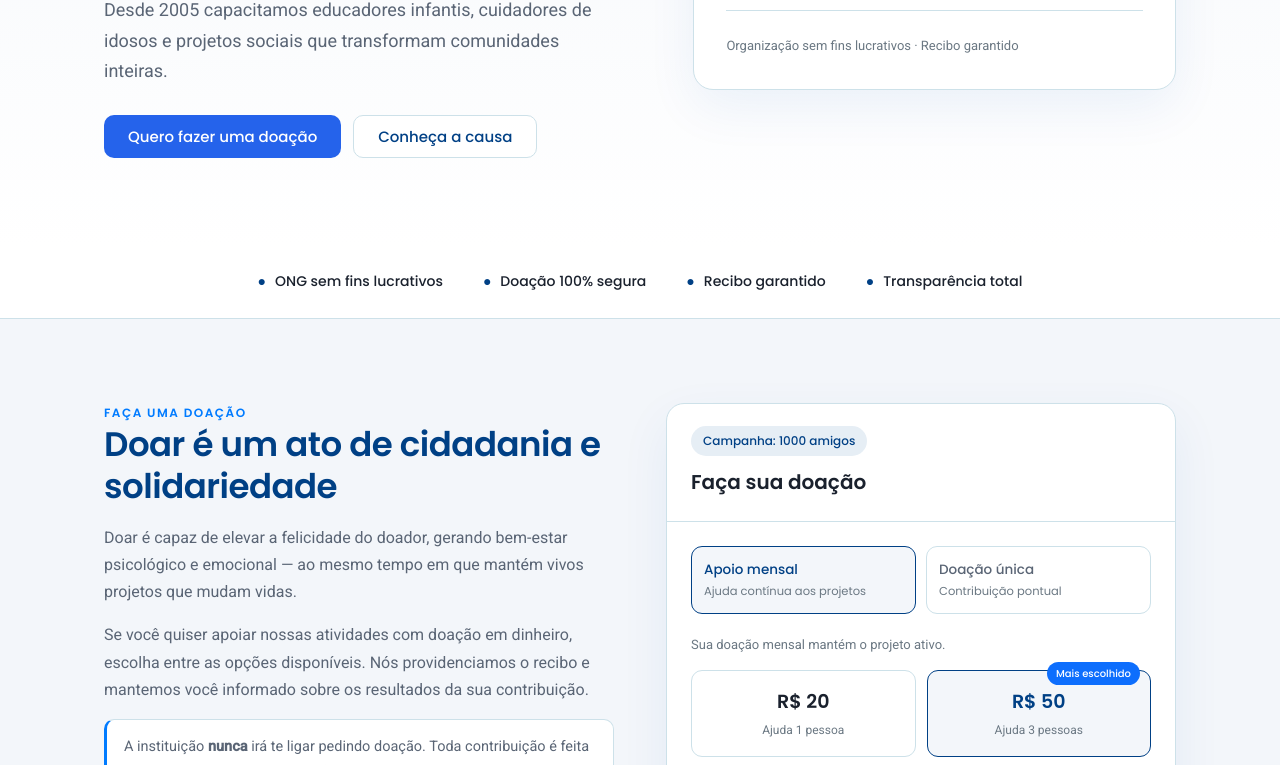
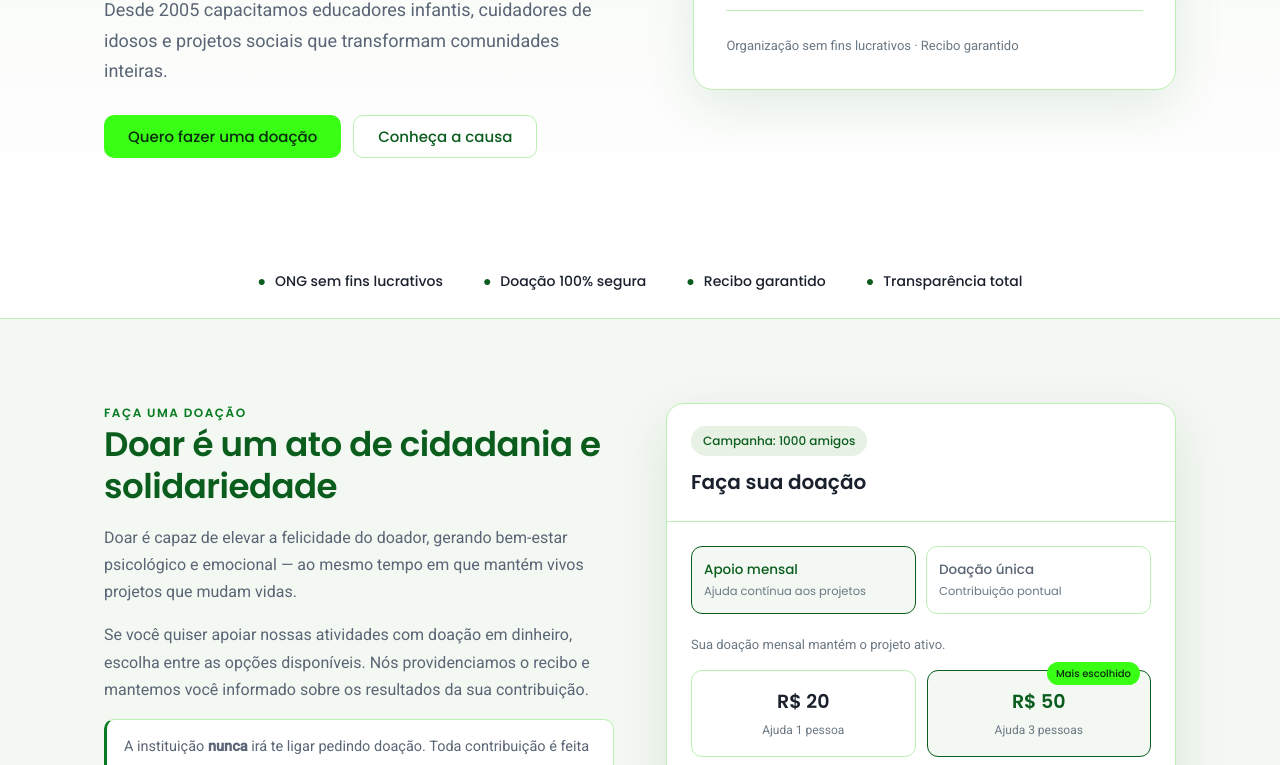
Before and after one commit to patrickcardosomoraes/ong-demo, a plain HTML site: page index.html in a window 1280 px wide. Shown: the part 455-1220 px from the top of the page. Drawn offline with Linux system fonts and the light colour scheme.

Commit message:
style: trocar azul principal por verde luminoso #39FF14
Atualiza tokens CSS em index.html (claro/escuro), CTAs e focus.
Sem merge/deploy nesta etapa.

```diff
--- a/index.html
+++ b/index.html
@@ -32,7 +32,7 @@
         meta.name = "theme-color";
         document.head.appendChild(meta);
       }
-      meta.content = effectiveTheme === "dark" ? "#120b16" : "#ffffff";
+      meta.content = effectiveTheme === "dark" ? "#090b0f" : "#ffffff";
     } catch (e) {}
   })();
 </script>
@@ -42,92 +42,92 @@
 <style>
   :root {
     color-scheme: light;
-    --plum:#004085;
-    --plum-2:#0056b3;
-    --mauve:#007bff;
+    --plum:#0b5d1e;
+    --plum-2:#084817;
+    --mauve:#087a22;
     --ink:#1a212d;
     --muted:#5a6575;
     --soft:#6b7883;
-    --lav:#f3f6fa;
-    --lav2:#e6eef5;
-    --line:#cde1e9;
-    --blue:#0d6efd;
+    --lav:#f3f8f2;
+    --lav2:#e7f2e5;
+    --line:#bcefb3;
+    --blue:#39ff14;
     --white:#fff;
     --header-bg: rgba(255, 255, 255, 0.9);
-    --focus: #007bff;
-    --shadow-color: rgba(0, 86, 179, 0.07);
-    --shadow-burger: rgba(0, 86, 179, 0.12);
-    --hover-soft: #cce5ff;
-    --bar-bg: #b8daff;
-    --quote-mark: #99c2ff;
+    --focus: #168a2d;
+    --shadow-color: rgba(11, 93, 30, 0.1);
+    --shadow-burger: rgba(11, 93, 30, 0.16);
+    --hover-soft: #d6ffce;
+    --bar-bg: #c5ffba;
+    --quote-mark: #8cff75;
   }
 
   @media (prefers-color-scheme: dark) {
     html:not(.light):not(.dark) {
       color-scheme: dark;
-      --plum:#66b0ff;
-      --plum-2:#80bdff;
-      --mauve:#99caff;
+      --plum:#39ff14;
+      --plum-2:#20d904;
+      --mauve:#8bff75;
       --ink:#e8f0f5;
-      --muted:#8aa4af;
-      --soft:#7a959f;
-      --lav:#0d161e;
-      --lav2:#14202b;
-      --line:#1e2d3d;
-      --blue:#5ba0eb;
+      --muted:#a7b2aa;
+      --soft:#89968c;
+      --lav:#0e1710;
+      --lav2:#142218;
+      --line:#274530;
+      --blue:#39ff14;
       --white:#090b0f;
       --header-bg: rgba(9, 11, 15, 0.9);
-      --focus: #99caff;
+      --focus: #39ff14;
       --shadow-color: rgba(0, 0, 0, 0.3);
       --shadow-burger: rgba(0, 0, 0, 0.4);
-      --hover-soft: #002752;
-      --bar-bg: #001a36;
-      --quote-mark: #003366;
+      --hover-soft: #173f1c;
+      --bar-bg: #1a4822;
+      --quote-mark: #2a6b2e;
     }
   }
 
   html.light {
     color-scheme: light;
-    --plum:#004085;
-    --plum-2:#0056b3;
-    --mauve:#007bff;
+    --plum:#0b5d1e;
+    --plum-2:#084817;
+    --mauve:#087a22;
     --ink:#1a212d;
     --muted:#5a6575;
     --soft:#6b7883;
-    --lav:#f3f6fa;
-    --lav2:#e6eef5;
-    --line:#cde1e9;
-    --blue:#0d6efd;
+    --lav:#f3f8f2;
+    --lav2:#e7f2e5;
+    --line:#bcefb3;
+    --blue:#39ff14;
     --white:#fff;
     --header-bg: rgba(255, 255, 255, 0.9);
-    --focus: #007bff;
-    --shadow-color: rgba(0, 86, 179, 0.07);
-    --shadow-burger: rgba(0, 86, 179, 0.12);
-    --hover-soft: #cce5ff;
-    --bar-bg: #b8daff;
-    --quote-mark: #99c2ff;
+    --focus: #168a2d;
+    --shadow-color: rgba(11, 93, 30, 0.1);
+    --shadow-burger: rgba(11, 93, 30, 0.16);
+    --hover-soft: #d6ffce;
+    --bar-bg: #c5ffba;
+    --quote-mark: #8cff75;
   }
 
   html.dark {
     color-scheme: dark;
-    --plum:#66b0ff;
-    --plum-2:#80bdff;
-    --mauve:#99caff;
+    --plum:#39ff14;
+    --plum-2:#20d904;
+    --mauve:#8bff75;
     --ink:#e8f0f5;
-    --muted:#8aa4af;
-    --soft:#7a959f;
-    --lav:#0d161e;
-    --lav2:#14202b;
-    --line:#1e2d3d;
-    --blue:#5ba0eb;
+    --muted:#a7b2aa;
+    --soft:#89968c;
+    --lav:#0e1710;
+    --lav2:#142218;
+    --line:#274530;
+    --blue:#39ff14;
     --white:#090b0f;
     --header-bg: rgba(9, 11, 15, 0.9);
-    --focus: #99caff;
+    --focus: #39ff14;
     --shadow-color: rgba(0, 0, 0, 0.3);
     --shadow-burger: rgba(0, 0, 0, 0.4);
-    --hover-soft: #002752;
-    --bar-bg: #001a36;
-    --quote-mark: #003366;
+    --hover-soft: #173f1c;
+    --bar-bg: #1a4822;
+    --quote-mark: #2a6b2e;
   }
 
   html.theme-preload *,
@@ -212,8 +212,14 @@
   .btn-primary:hover{background:var(--plum-2)}
   .btn-donate-yellow{background:#f2c94c!important;color:#1a1a1a!important}
   .btn-donate-yellow:hover{background:#e0b83e!important}
-  .btn-donate-nav{background:#2563eb}
-  .btn-donate-nav:hover{background:#1d4ed8}
+  .btn-donate-nav{background:#39ff14;color:#0a2a0f}
+  .btn-donate-nav:hover{background:#2de60e;color:#071f0b}
+  .btn-donate-nav:active{background:#20c908;transform:translateY(1px)}
+  .btn:focus-visible,
+  .menu a:focus-visible,
+  .brand:focus-visible,
+  .topbar a:focus-visible,
+  .burger:focus-visible{outline:2px solid var(--focus);outline-offset:3px}
   .btn-soft{background:var(--lav2);color:var(--plum)}
   .btn-soft:hover{background:var(--hover-soft)}
   .btn-outline{background:var(--white);color:var(--plum);border:1px solid var(--line)}
@@ -293,7 +299,7 @@
   .val .desc{font-size:12px;color:var(--soft);margin-top:2px}
   .val.active{border-color:var(--plum);background:var(--lav)}
   .val.active .amount{color:var(--plum)}
-  .val .tag{position:absolute;top:-9px;right:10px;background:var(--blue);color:#fff;font-size:10px;font-family:'Poppins';
+  .val .tag{position:absolute;top:-9px;right:10px;background:var(--blue);color:#0a2a0f;font-size:10px;font-family:'Poppins';
     font-weight:500;padding:3px 9px;border-radius:999px}
   .val.full{grid-column:1/-1}
   .val.full input{border:none;outline:none;font-family:'Poppins';font-weight:500;font-size:16px;width:100%;text-align:center;color:var(--plum);background:transparent}
@@ -785,7 +791,7 @@
 
       const meta = document.querySelector('meta[name="theme-color"]');
       if (meta) {
-        meta.content = effective === 'dark' ? '#120b16' : '#ffffff';
+        meta.content = effective === 'dark' ? '#090b0f' : '#ffffff';
       }
 
       notify();
```
